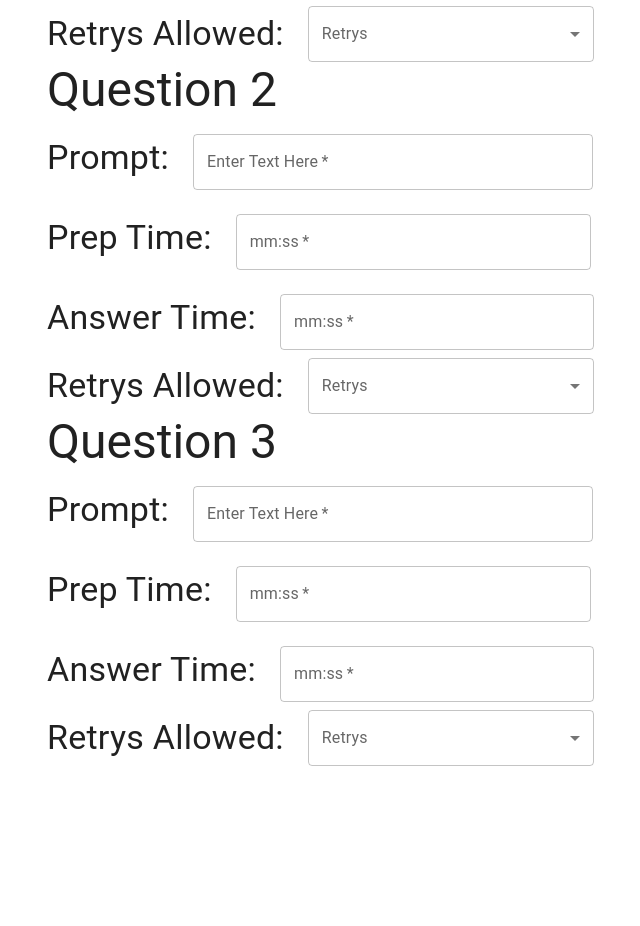
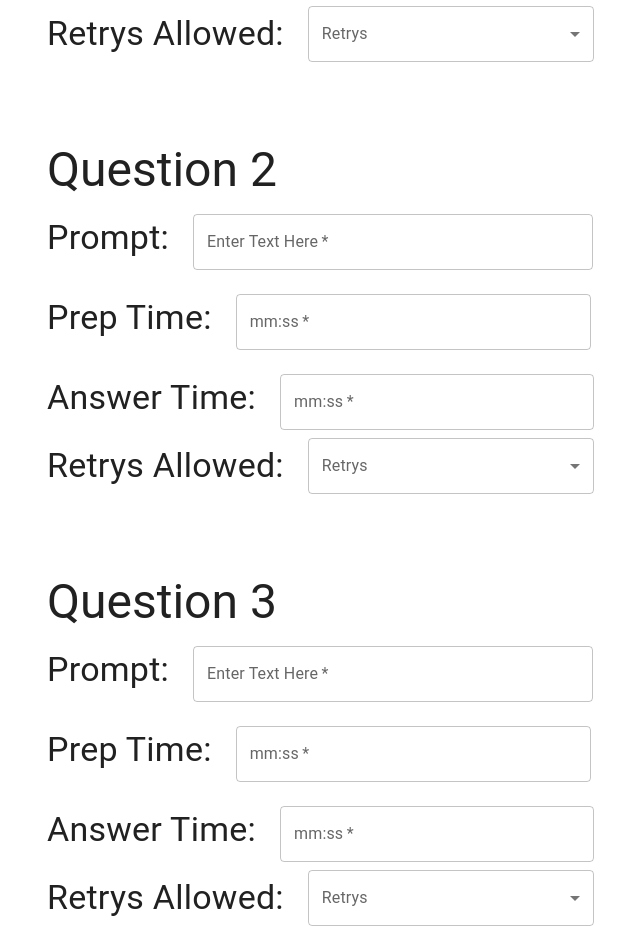
Before and after one commit to thejobpilot/frontend, a Next.js app: page /questiontemplate in a window 1280 px wide. Shown: the part 290-1216 px from the top of the page, without its empty margins (167-807 px from the left). Before the commit the page ends 1056 px from the top, so only its background shows below. Built offline with nearby package versions, Linux system fonts and the light colour scheme.

Commit message:
interviewtemplate: gridded the page

```diff
--- a/src/pages/questiontemplate/index.tsx
+++ b/src/pages/questiontemplate/index.tsx
@@ -3,6 +3,7 @@ import * as React from 'react';
 import {Inter} from '@next/font/google'
 import ResponsiveAppBar from "@/components/navBar";
 import Question from "@/components/interviewQuestion";
+import Grid from '@mui/material/Grid';
 const inter = Inter({subsets: ['latin']})
 
 export default function questiontemplate() {
@@ -10,11 +11,18 @@ export default function questiontemplate() {
   return (
     <>
     <ResponsiveAppBar></ResponsiveAppBar>
+    <Grid container
+    spacing={1}
+    rowSpacing={10}
+    alignItems="center"
 
-    <Question num="1"></Question>
-    <Question num="2"></Question>
-    <Question num="3"></Question>
+    >
 
+    <Grid item xs={12}> <Question num="1"></Question> </Grid>
+    <Grid item xs={12}> <Question num="2"></Question> </Grid>
+    <Grid item xs={12}> <Question num="3"></Question> </Grid>
+
+    </Grid>
 
 
     </>
```
